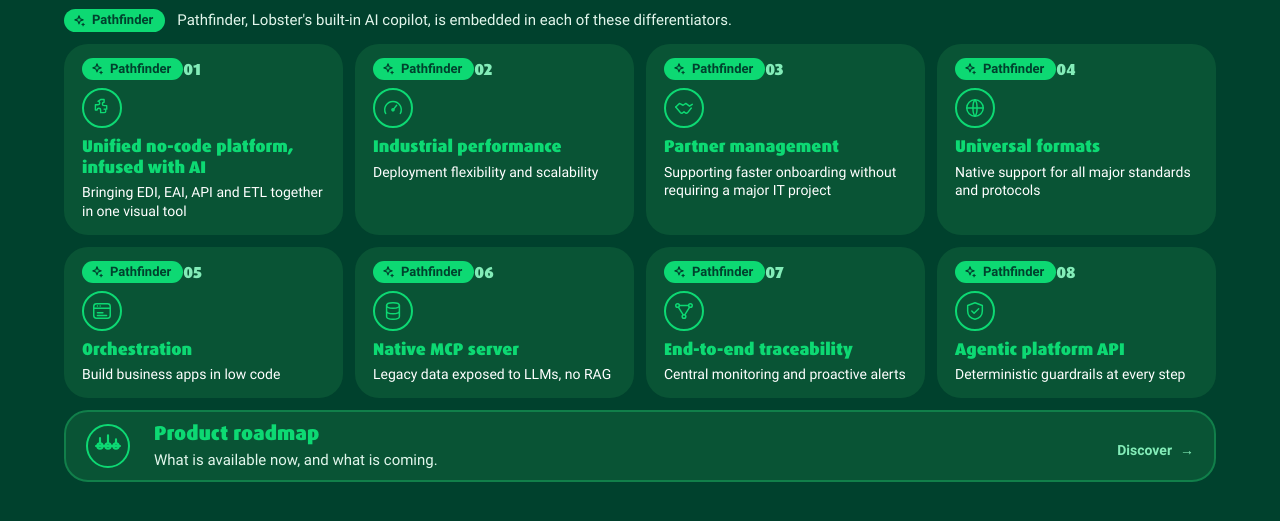
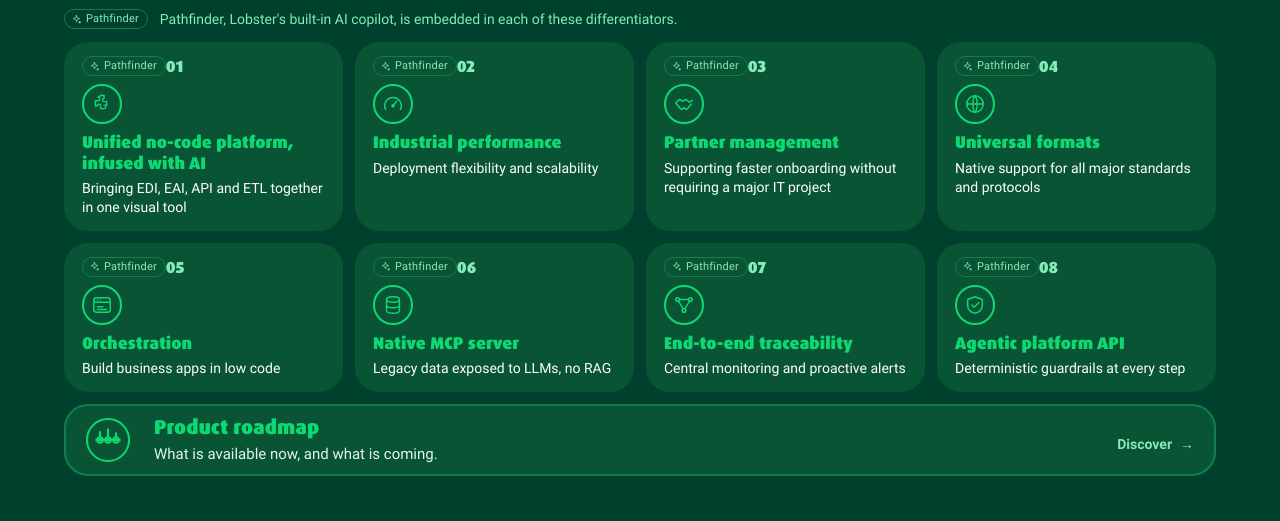
Before and after one commit to TheoLobsterSE/LobsterPlatformOverview, a plain HTML site: page index.html in a window 1280 px wide. Shown: the part 137-658 px from the top of the page. Drawn offline with Linux system fonts and the light colour scheme.

Commit message:
Make the Pathfinder tags on the home page discreet
Co-Authored-By: Claude Sonnet 5.5 <noreply@anthropic.com>

```diff
--- a/index.html
+++ b/index.html
@@ -364,6 +364,13 @@ html #detail .d-head h2{margin:0 0 6px}
 .phtext{margin:10px 0 16px;padding:12px 16px;border-left:4px solid var(--g500);border-radius:12px;background:var(--g900);font-size:17px;line-height:1.4}
 .phtext b{color:var(--g500);margin-right:6px}
 @media (max-width:700px){.unify{grid-template-columns:repeat(2,1fr)}}
+/* Accueil : étiquette Pathfinder discrète */
+#home .pftag{background:transparent;border:1px solid var(--g700);color:var(--g200);font:400 11px/1.6 var(--body);letter-spacing:.2px;padding:0 8px 0 6px;gap:4px}
+#home .pftag svg{width:11px;height:11px;stroke:var(--g200);stroke-width:1.6}
+#home .tile .trow{margin-bottom:8px}
+#home .tile:hover .pftag{border-color:var(--g500);color:var(--g500)}
+#home .tile:hover .pftag svg{stroke:var(--g500)}
+#home .pf-legend{font-size:14px;color:var(--g200)}
 </style>
 </head>
 <body>
```
